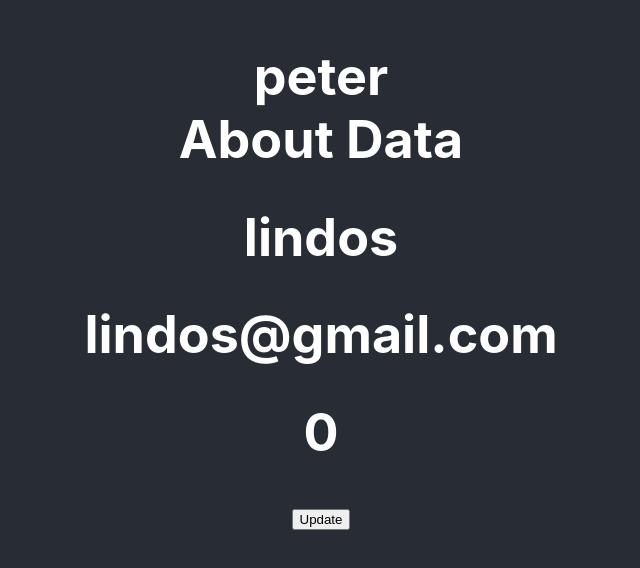
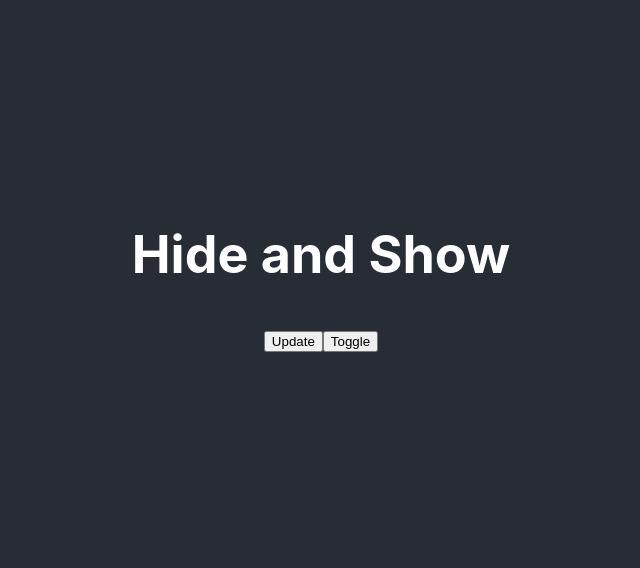
Before and after one commit to Lindos-Mahadi/ReactJS-Concept-Basick, a React (Create React App) app: page / in a window 1280 px wide. Shown: the part 130-698 px from the top of the page, without its empty margins (319-959 px from the left). Built offline with nearby package versions, Linux system fonts and the light colour scheme.

Commit message:
Hide & Show with Toggle

```diff
--- a/src/components/About.js
+++ b/src/components/About.js
@@ -4,25 +4,20 @@ class About extends Component {
 constructor(){
     super();
     this.state={
-        name : "lindos",
-        email : "lindos@gmail.com",
-        count : 0
+        show:true
     }
 }
-updateState(){
-    this.setState({
-        name: "mahadi",
-        count: this.state.count+1
-    })
-}
+
     render() {
         return (
             <div>
-                <h1>{this.props.text.name} <br /> {this.props.data}</h1>
-                <h1>{this.state.name}</h1>
-                <h1>{this.state.email} </h1>
-                <h1>{this.state.count} </h1>
-                <button onClick={()=>{this.updateState()}}>Update</button>
+                {
+                    this.state.show?
+                        <h1>Hide and Show</h1>
+                    :null
+                }
+                <button onClick={()=>{this.setState({show:false})}}>Update</button>
+                <button onClick={()=>{this.setState({show:!this.state.show})}}>Toggle</button>
             </div>
             )
         }
```
